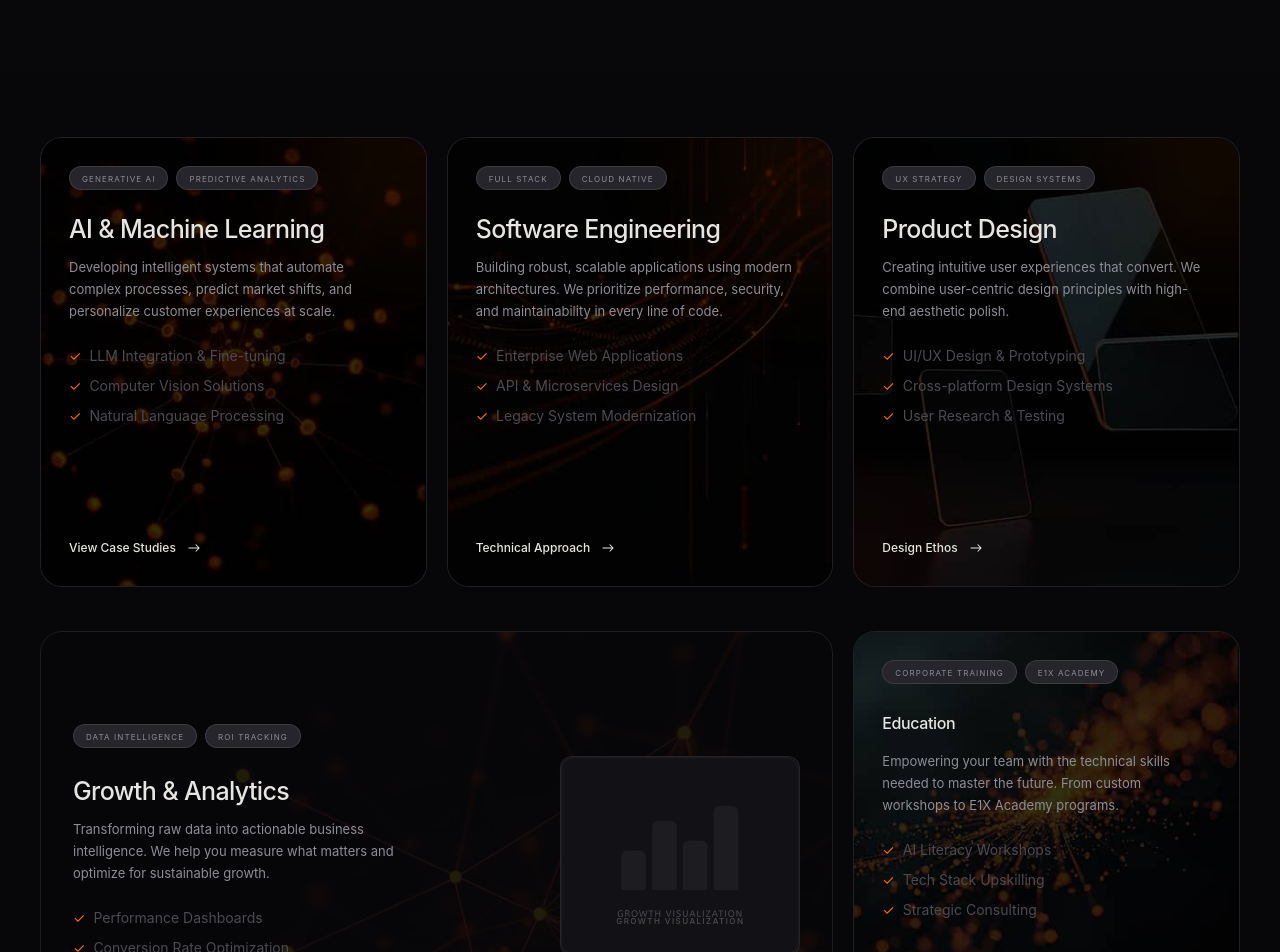
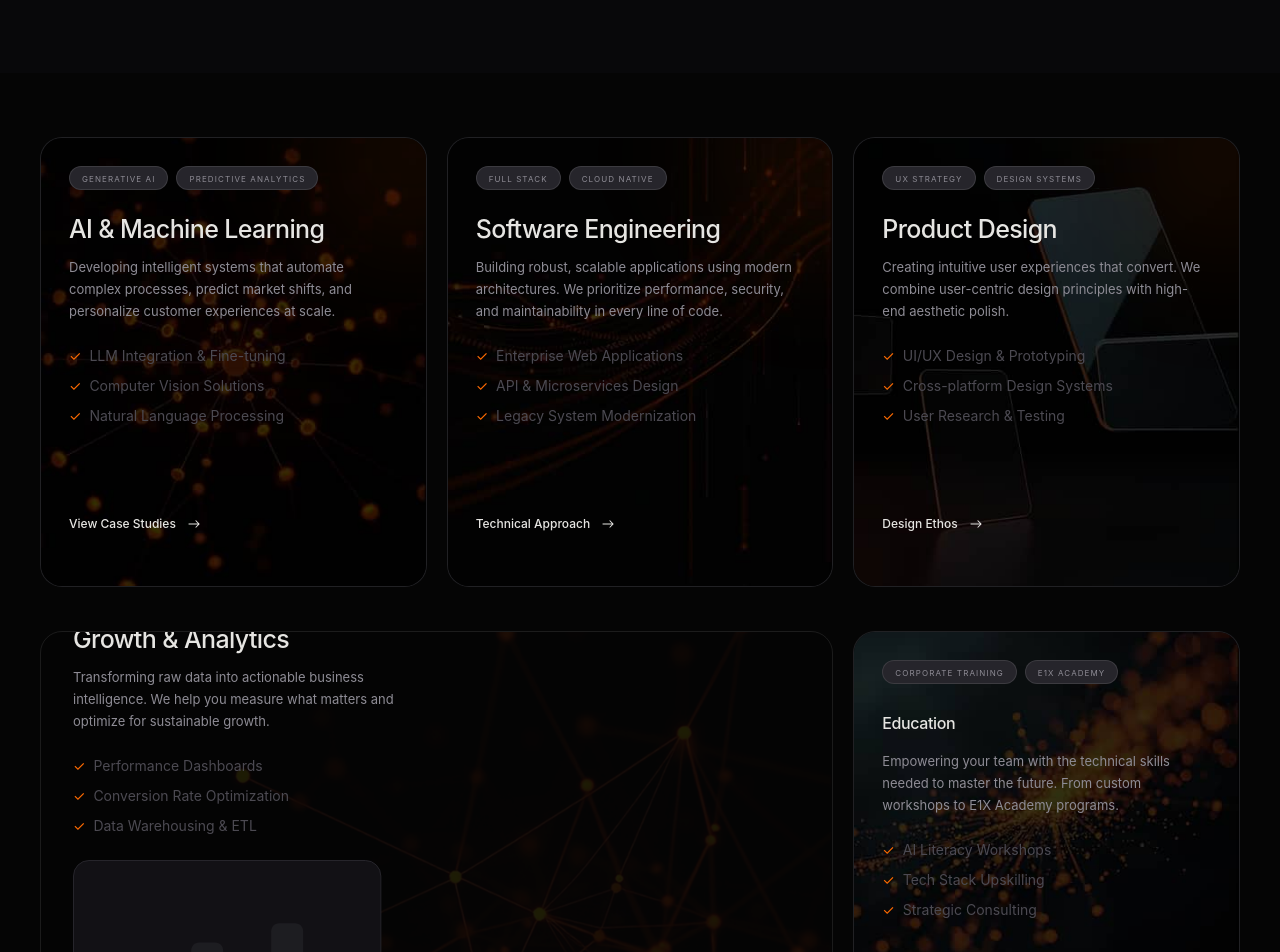
Before and after one commit to cyndylove1/edoubleone, a React (Vite) app: page /services in a window 1280 px wide. Shown: the part 880-1832 px from the top of the page. Built offline with nearby package versions, Linux system fonts and the light colour scheme.

Commit message:
completed

```diff
--- a/src/components/servicesGrid.tsx
+++ b/src/components/servicesGrid.tsx
@@ -168,20 +168,6 @@ const ServiceCard = ({ card, className = "" }: ServiceCardProps) => {
         "
       />
 
-      {/* Dark overlay */}
-      <div
-        className="
-          absolute
-          inset-0"
-      />
-
-      {/* Gradient overlay */}
-      <div
-        className="
-          absolute
-          inset-0"
-      />
-
       {/* Orange atmospheric glow */}
       <div
         className="
@@ -238,7 +224,7 @@ const ServiceCard = ({ card, className = "" }: ServiceCardProps) => {
             w-fit
             items-center
             gap-2
-            pt-6
+            py-6
             text-[12px]
             font-[500]
             text-[#E6E5E2]
@@ -309,7 +295,6 @@ const GrowthCard = () => {
         {/* Left content */}
         <div className="flex flex-1 flex-col">
           <Tags tags={card.tags} />
-
           <div className="mt-7">
             <h3
               className="text-[25px]
@@ -320,11 +305,10 @@ const GrowthCard = () => {
             >
               {card.title}
             </h3>
-
             <p
               className="
-                mt-3
-                max-w-[360px]
+              mt-3
+              max-w-[360px]
               text-[13px]
               leading-[1.7]
               text-[#8E8C95]
@@ -333,46 +317,10 @@ const GrowthCard = () => {
               {card.description}
             </p>
           </div>
-
           <FeatureList features={card.features} />
-        </div>
-
-        {/* Visualization */}
-        <div
-          className="
-            relative
-            flex
-            h-[190px]
-            w-full
-            shrink-0
-            items-center
-            justify-center
-            rounded-xl
-            border
-            border-white/[0.08]
-            bg-[#121216]/90
-            backdrop-blur-sm
-            md:w-[230px]
-            lg:h-[200px]
-            lg:w-[240px]
-          "
-        >
-          {/* Bars */}
-          <Analytics/>
-
-          <span
-            className="
-              absolute
-              bottom-7
-              text-[8px]
-              font-medium
-              uppercase
-              tracking-[0.18em]
-              text-white/25
-            "
-          >
-            Growth Visualization
-          </span>
+          <div className="py-6">
+            <Analytics />
+          </div>
         </div>
       </div>
     </article>
@@ -459,7 +407,7 @@ const EducationCard = () => {
             w-fit
             items-center
             gap-2
-            pt-6
+            py-6
             text-[12px]
             font-[500]
             text-[#E6E5E2]
@@ -479,7 +427,7 @@ const EducationCard = () => {
 
 const ServicesGrid: React.FC = () => {
   return (
-    <section className="w-full bg-[#070709] px-4 pt-16 pb-32 text-white md:px-10">
+    <section className="w-full px-4 pt-16 pb-32 text-white md:px-10">
       <div className="mx-auto w-full max-w-7xl">
         {/* Top row */}
         <div className="grid grid-cols-1 space-y-6 gap-5 lg:grid-cols-3 md:grid-cols-2">
```
